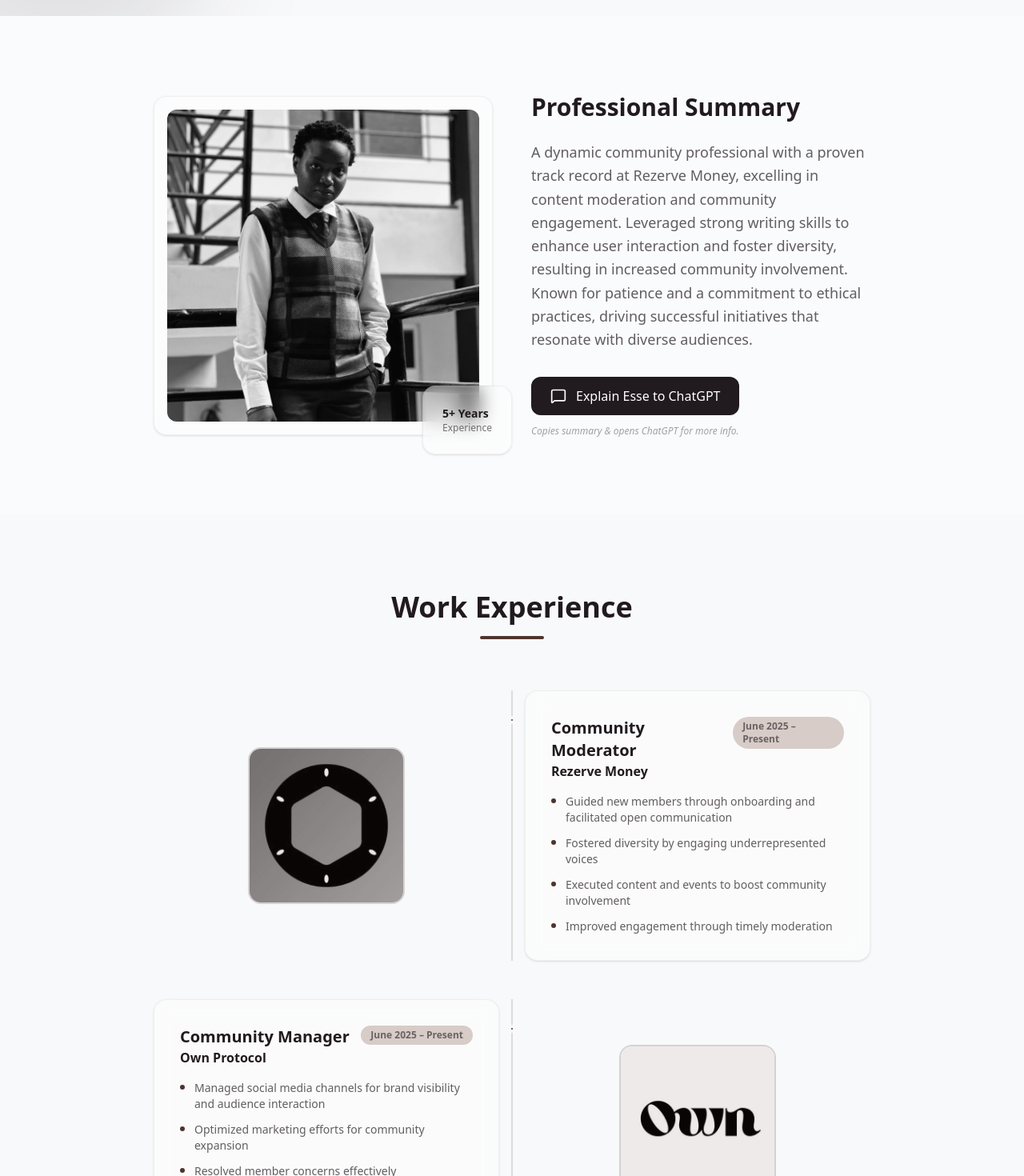
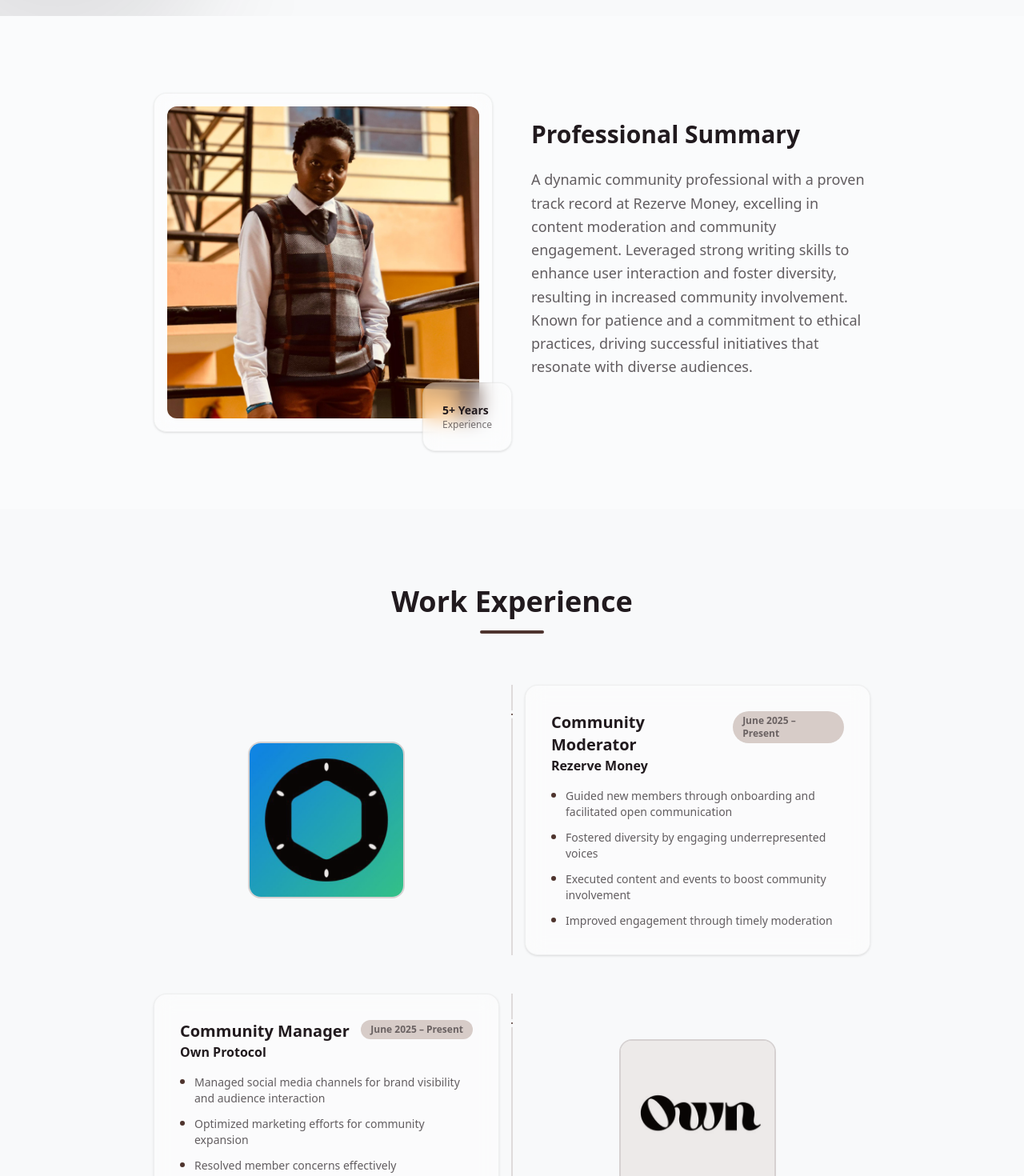
Before and after one commit to Uriri-007/Esse-Ohen-Homepage, a React (Vite) app: page / in a window 1280 px wide. Shown: the part 780-2250 px from the top of the page at 80% size. Built offline with nearby package versions, Linux system fonts and the light colour scheme.

Commit message:
Remove the explain to chatgpt function and button, remove the grayscales

```diff
--- a/src/App.tsx
+++ b/src/App.tsx
@@ -139,18 +139,7 @@
 };
 
 const About = () => {
-  const [copied, setCopied] = useState(false);
   const summary = "A dynamic community professional with a proven track record at Rezerve Money, excelling in content moderation and community engagement. Leveraged strong writing skills to enhance user interaction and foster diversity, resulting in increased community involvement. Known for patience and a commitment to ethical practices, driving successful initiatives that resonate with diverse audiences.";
-
-  const handleExplainToChatGPT = () => {
-    navigator.clipboard.writeText(summary);
-    setCopied(true);
-    setTimeout(() => setCopied(false), 3000);
-
-    // Open ChatGPT with the prompt
-    const prompt = encodeURIComponent(`Here is a professional summary of Esse Ohen: "${summary}". Please provide more insights and help me draft a personalized outreach message for her.`);
-    window.open(`https://chatgpt.com/?q=${prompt}`, '_blank');
-  };
 
   return (
     <section id="about" className="py-24 bg-white/30">
@@ -167,7 +156,7 @@
                 <img
                   src="esse.jpg"
                   alt="Esse Ohen"
-                  className="w-full h-full object-cover rounded-xl grayscale"
+                  className="w-full h-full object-cover rounded-xl"
                   referrerPolicy="no-referrer"
                   loading="lazy"
                 />
@@ -186,30 +175,6 @@
               <h2 className="text-3xl font-bold text-earth mb-6">Professional Summary</h2>
               <p className="text-lg text-earth/70 leading-relaxed mb-8">
                 {summary}
-              </p>
-
-              <button
-                onClick={handleExplainToChatGPT}
-                className="group relative flex items-center gap-3 px-6 py-3 bg-earth text-white rounded-xl font-medium hover:bg-earth/90 transition-all overflow-hidden"
-              >
-                <MessageSquare className="w-5 h-5" />
-                <span>Explain Esse to ChatGPT</span>
-                <AnimatePresence>
-                  {copied && (
-                    <motion.div
-                      initial={{ opacity: 0, y: 10 }}
-                      animate={{ opacity: 1, y: 0 }}
-                      exit={{ opacity: 0, y: -10 }}
-                      className="absolute inset-0 bg-sage flex items-center justify-center gap-2"
-                    >
-                      <Check className="w-5 h-5" />
-                      <span className="text-sm">Summary Copied!</span>
-                    </motion.div>
-                  )}
-                </AnimatePresence>
-              </button>
-              <p className="mt-3 text-xs text-earth/40 italic">
-                Copies summary & opens ChatGPT for more info.
               </p>
             </motion.div>
           </div>
@@ -293,7 +258,7 @@
                       <img
                         src={exp.image}
                         alt={exp.company}
-                        className="w-full h-full object-cover grayscale"
+                        className="w-full h-full object-cover"
                       />
                     </div>
 
@@ -336,7 +301,7 @@
                     <img
                       src={exp.image}
                       alt={exp.company}
-                      className="w-full h-48 object-cover grayscale transition-all duration-500 group-hover:grayscale-0 group-hover:scale-110"
+                      className="w-full h-48 object-cover transition-all duration-500 group-hover:grayscale-0 group-hover:scale-110"
                     />
                     <div className="absolute inset-0 bg-sage/10 group-hover:bg-transparent transition-colors" />
                   </div>
```
